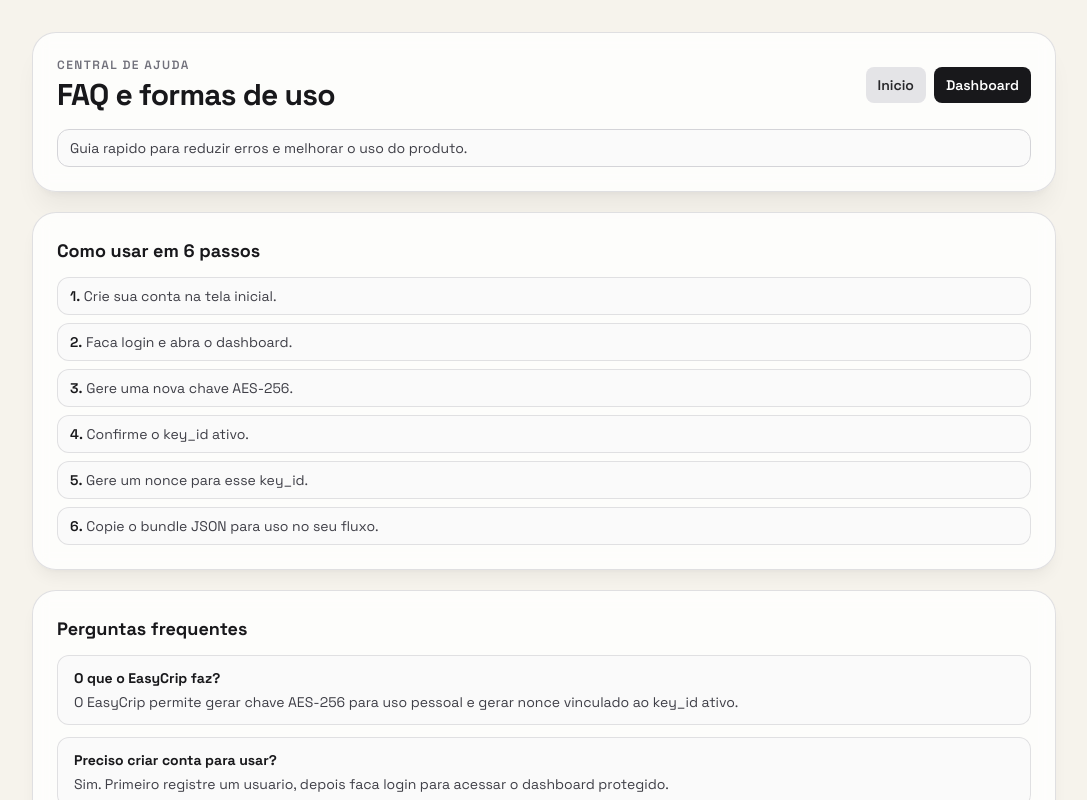
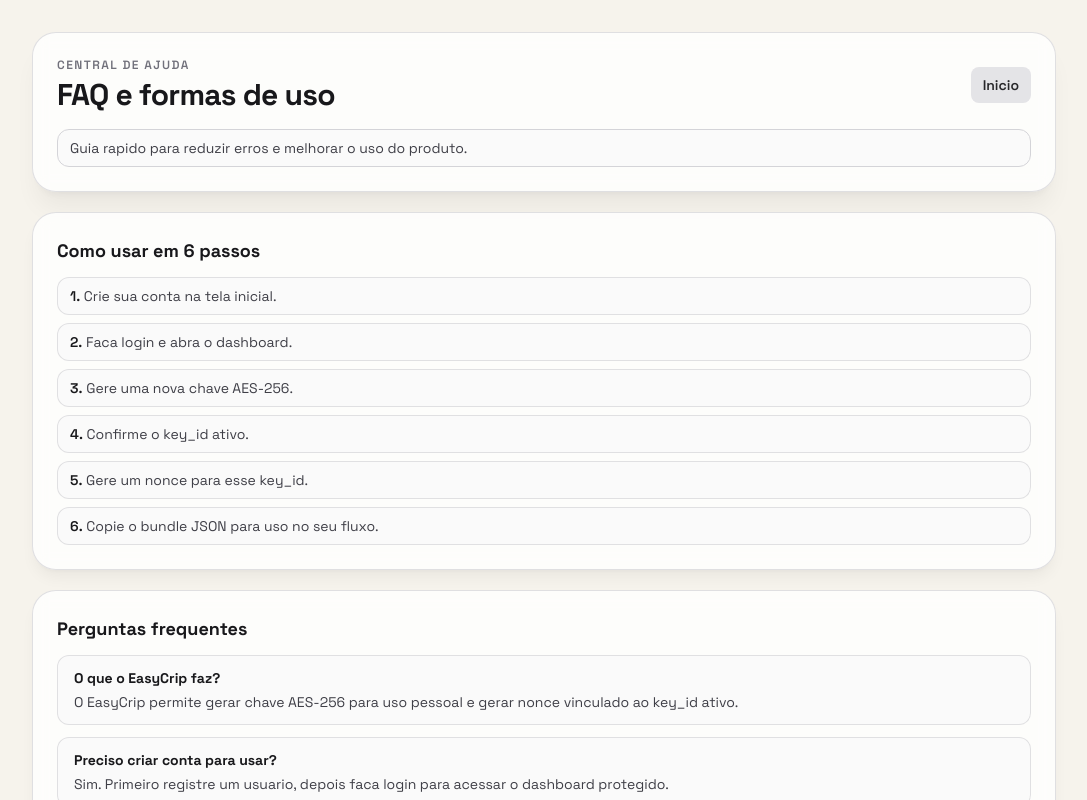
Before and after one commit to Xinao123/EasyCripApp, a Next.js app: page /faq in a window 1280 px wide. Shown: the top 800 px of the page, without its empty margins (96-1183 px from the left). Built offline with nearby package versions, Linux system fonts and the light colour scheme.

Commit message:
Update page.tsx

```diff
--- a/src/app/faq/page.tsx
+++ b/src/app/faq/page.tsx
@@ -139,12 +139,6 @@
               >
                 Inicio
               </Link>
-              <Link
-                href="/dashboard"
-                className="rounded-lg bg-zinc-900 px-3 py-2 text-sm font-semibold text-white transition hover:bg-zinc-800"
-              >
-                Dashboard
-              </Link>
             </div>
           </div>
           <p className="mt-4 rounded-xl border border-zinc-300 bg-zinc-50 px-3 py-2 text-sm text-zinc-700">
```
